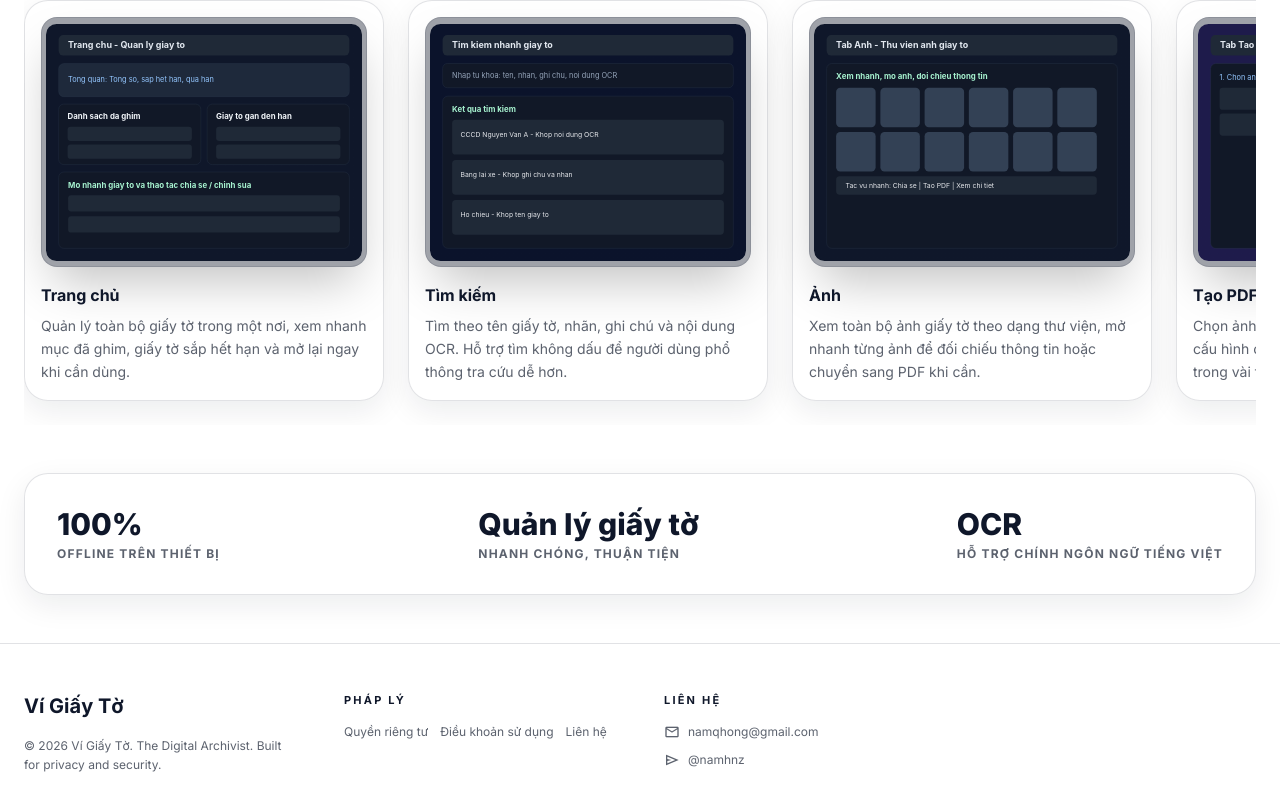
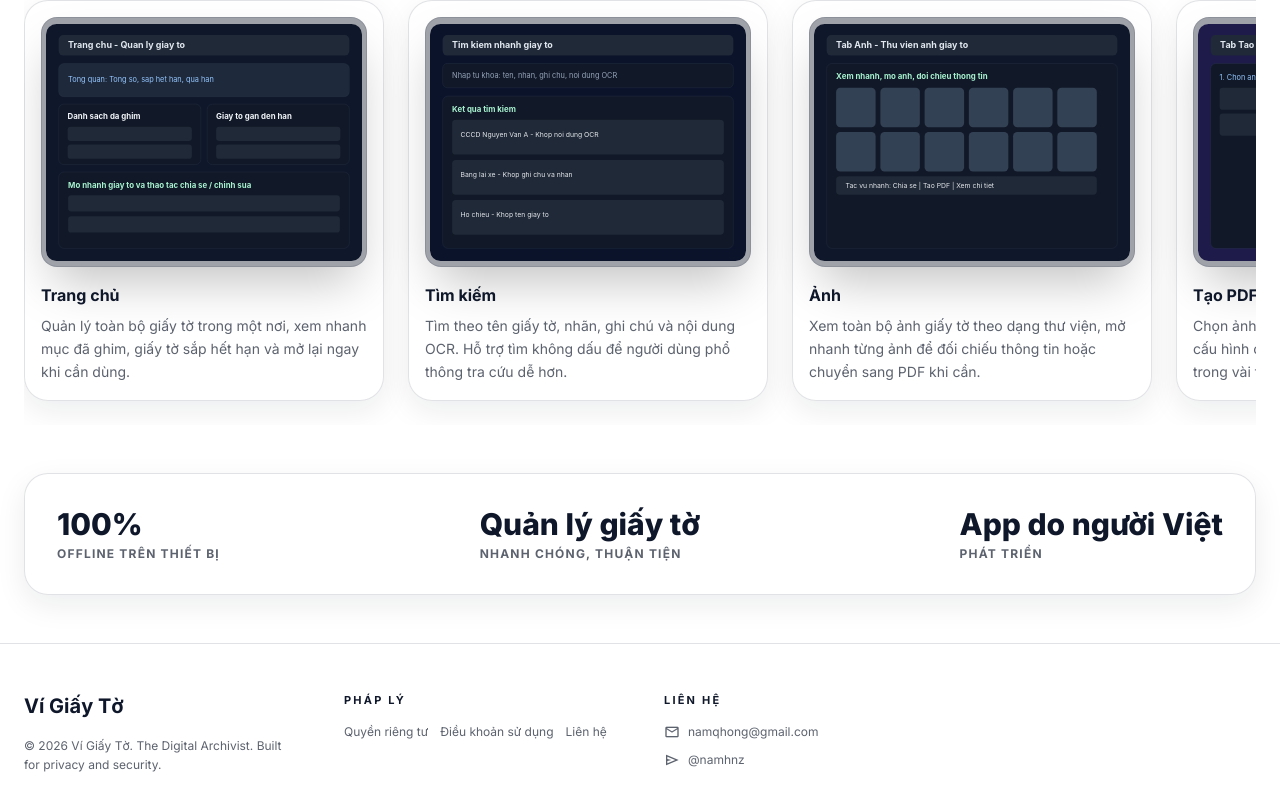
Before and after one commit to ocampoje17/vigiayto-landing-page, a React (Vite) app: page / in a window 1280 px wide. Shown: the part 2245-3056 px from the top of the page. Built offline with nearby package versions, Linux system fonts and the light colour scheme.

Commit message:
Update bottom card text to Vietnamese-developed app

```diff
--- a/src/App.tsx
+++ b/src/App.tsx
@@ -523,8 +523,8 @@ function HomePage() {
             </div>
             <div className="hidden md:block w-px h-14 bg-white/15" />
             <div>
-              <p className="text-3xl font-extrabold text-white">OCR</p>
-              <p className="text-xs font-bold uppercase tracking-widest text-white/50 mt-1">Hỗ Trợ Chính Ngôn Ngữ Tiếng Việt</p>
+              <p className="text-3xl font-extrabold text-white">App do người Việt</p>
+              <p className="text-xs font-bold uppercase tracking-widest text-white/50 mt-1">Phát Triển</p>
             </div>
           </div>
         </div>
```
